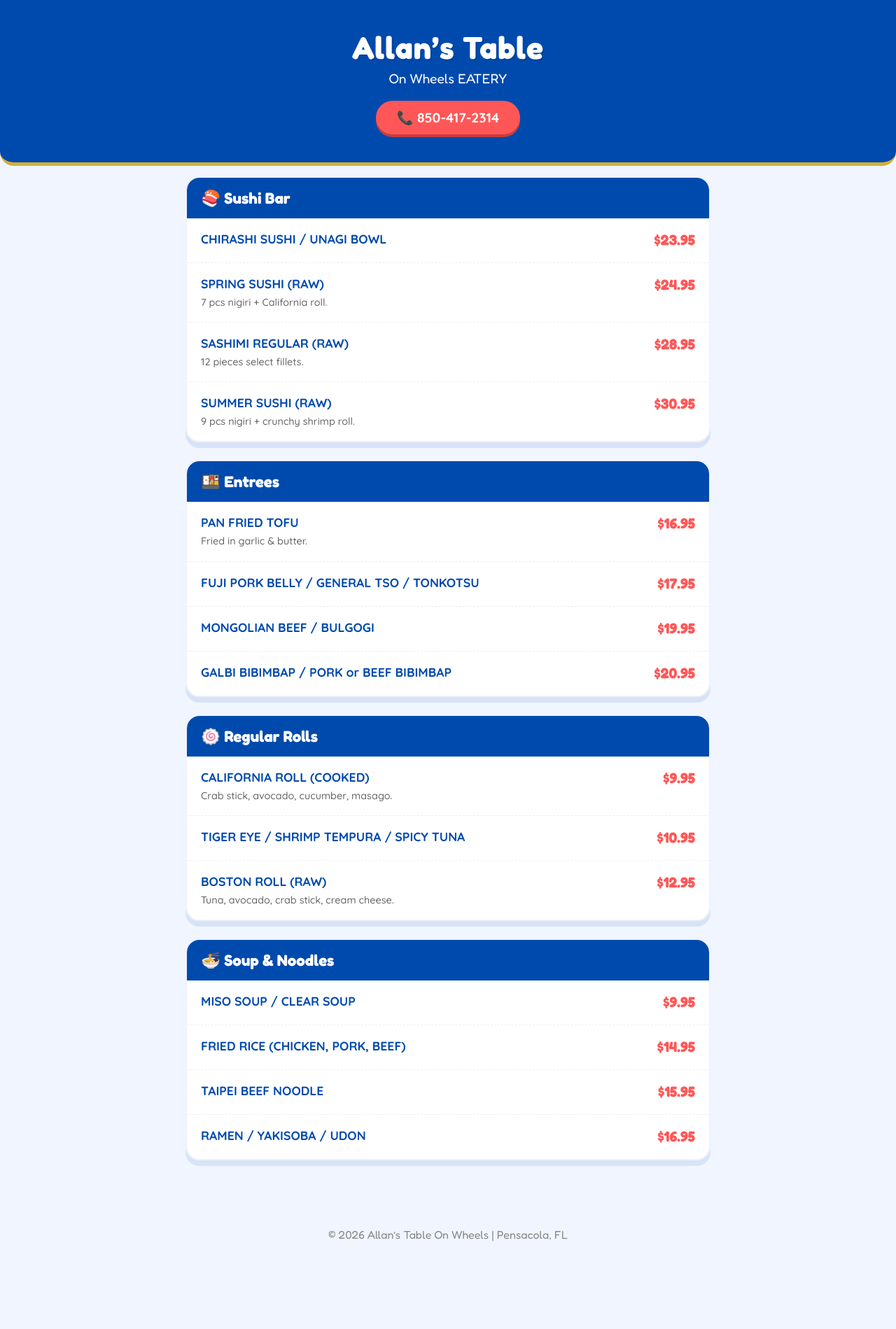
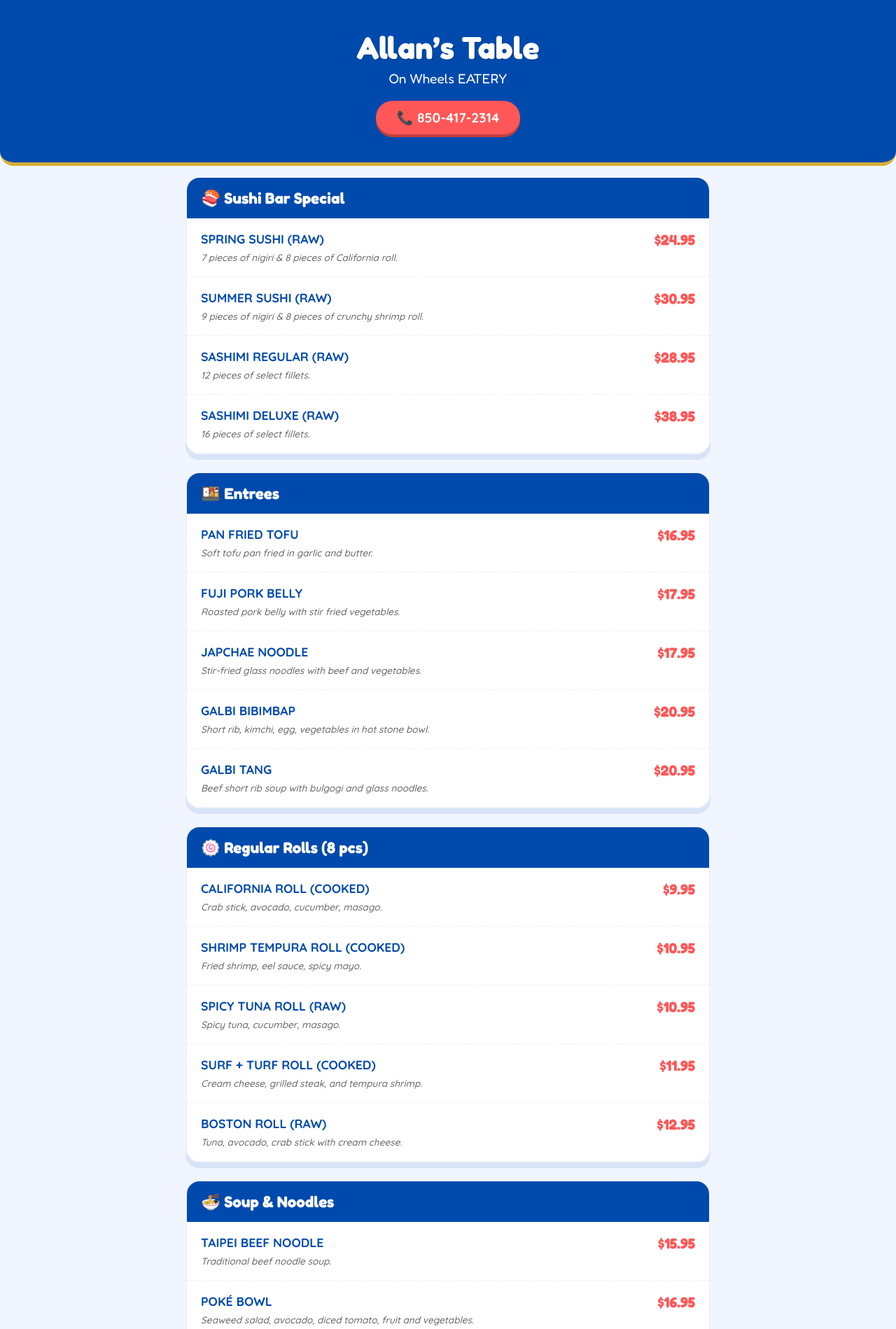
Before and after one commit to yujou0329/Allan-s-Table-On-Wheels-Menu, a plain HTML site: page index.html in a window 1280 px wide. Shown: the top 1899 px of the page at 70% size. Before the commit the page ends 1830 px from the top, so only its background shows below. Drawn offline with Linux system fonts and the light colour scheme.

Commit message:
Update index.html

```diff
--- a/index.html
+++ b/index.html
@@ -6,87 +6,20 @@
     <title>Allan’s Table On Wheels | Menu</title>
     <link href="https://fonts.googleapis.com/css2?family=Fredoka:wght@400;700&family=Quicksand:wght@500;700&display=swap" rel="stylesheet">
     <style>
-        :root {
-            --vibrant-blue: #004aad; /* 接近名片的活潑藍 */
-            --gold: #d4af37;
-            --white: #ffffff;
-            --bg: #f0f5ff;
-        }
+        :root { --vibrant-blue: #004aad; --gold: #d4af37; --bg: #f0f5ff; }
         body { font-family: 'Quicksand', sans-serif; margin: 0; background: var(--bg); color: #333; }
-
-        header {
-            background: var(--vibrant-blue);
-            color: white;
-            text-align: center;
-            padding: 40px 15px;
-            position: sticky;
-            top: 0;
-            z-index: 1000;
-            border-bottom: 5px solid var(--gold);
-            border-radius: 0 0 20px 20px;
-        }
-
-        /* 名片風格字型 */
-        header h1 {
-            margin: 0;
-            font-family: 'Fredoka', sans-serif;
-            font-size: 2.8rem;
-            font-weight: 700;
-            letter-spacing: 1px;
-            text-shadow: 2px 2px 0px rgba(0,0,0,0.1);
-        }
-        .sub-title {
-            font-family: 'Fredoka', sans-serif;
-            font-size: 1.2rem;
-            color: var(--white);
-            margin-top: 5px;
-        }
-
-        .phone-btn {
-            display: inline-block;
-            background: #ff5757; /* 顯眼的紅色按鈕 */
-            color: white;
-            padding: 12px 30px;
-            border-radius: 50px;
-            text-decoration: none;
-            font-weight: bold;
-            margin-top: 20px;
-            font-size: 1.2rem;
-            box-shadow: 0 4px 0px #c43e3e;
-            transition: 0.2s;
-        }
-        .phone-btn:active { transform: translateY(3px); box-shadow: none; }
-
+        header { background: var(--vibrant-blue); color: white; text-align: center; padding: 40px 15px; position: sticky; top: 0; z-index: 1000; border-bottom: 5px solid var(--gold); border-radius: 0 0 20px 20px; }
+        header h1 { margin: 0; font-family: 'Fredoka', sans-serif; font-size: 2.8rem; font-weight: 700; text-shadow: 2px 2px 0px rgba(0,0,0,0.1); }
+        .sub-title { font-family: 'Fredoka', sans-serif; font-size: 1.2rem; margin-top: 5px; }
+        .phone-btn { display: inline-block; background: #ff5757; color: white; padding: 12px 30px; border-radius: 50px; text-decoration: none; font-weight: bold; margin-top: 20px; font-size: 1.2rem; box-shadow: 0 4px 0px #c43e3e; }
         .container { max-width: 750px; margin: auto; padding: 15px; }
-
-        section {
-            background: white;
-            margin-bottom: 25px;
-            border-radius: 20px;
-            box-shadow: 0 8px 0px rgba(0,74,173,0.1);
-            overflow: hidden;
-            border: 2px solid #eef2f7;
-        }
-
-        h2 {
-            background: var(--vibrant-blue);
-            color: white;
-            margin: 0;
-            padding: 15px 20px;
-            font-size: 1.4rem;
-            font-family: 'Fredoka', sans-serif;
-            display: flex;
-            align-items: center;
-            gap: 10px;
-        }
-
+        section { background: white; margin-bottom: 25px; border-radius: 20px; box-shadow: 0 8px 0px rgba(0,74,173,0.1); overflow: hidden; border: 2px solid #eef2f7; }
+        h2 { background: var(--vibrant-blue); color: white; margin: 0; padding: 15px 20px; font-size: 1.4rem; font-family: 'Fredoka', sans-serif; display: flex; align-items: center; gap: 10px; }
         .item { display: flex; justify-content: space-between; padding: 18px 20px; border-bottom: 1px dashed #eee; align-items: flex-start; }
         .item:last-child { border-bottom: none; }
-
         .name { font-weight: 700; display: block; margin-bottom: 5px; font-size: 1.1rem; color: var(--vibrant-blue); }
-        .desc { font-size: 0.9rem; color: #666; line-height: 1.4; }
-        .price { font-weight: 700; color: #ff5757; font-size: 1.3rem; min-width: 75px; text-align: right; font-family: 'Fredoka', sans-serif; }
-
+        .desc { font-size: 0.85rem; color: #666; line-height: 1.4; font-style: italic; }
+        .price { font-weight: 700; color: #ff5757; font-size: 1.3rem; min-width: 80px; text-align: right; font-family: 'Fredoka', sans-serif; }
         footer { text-align: center; padding: 40px 20px; color: #888; font-family: 'Fredoka', sans-serif; }
     </style>
 </head>
@@ -100,34 +33,36 @@
 
 <div class="container">
     <section>
-        <h2>🍣 Sushi Bar</h2>
-        <div class="item"><div class="info"><span class="name">CHIRASHI SUSHI / UNAGI BOWL</span></div><div class="price">$23.95</div></div>
-        <div class="item"><div class="info"><span class="name">SPRING SUSHI (RAW)</span><span class="desc">7 pcs nigiri + California roll.</span></div><div class="price">$24.95</div></div>
-        <div class="item"><div class="info"><span class="name">SASHIMI REGULAR (RAW)</span><span class="desc">12 pieces select fillets.</span></div><div class="price">$28.95</div></div>
-        <div class="item"><div class="info"><span class="name">SUMMER SUSHI (RAW)</span><span class="desc">9 pcs nigiri + crunchy shrimp roll.</span></div><div class="price">$30.95</div></div>
+        <h2>🍣 Sushi Bar Special</h2>
+        <div class="item"><div class="info"><span class="name">SPRING SUSHI (RAW)</span><span class="desc">7 pieces of nigiri & 8 pieces of California roll.</span></div><div class="price">$24.95</div></div>
+        <div class="item"><div class="info"><span class="name">SUMMER SUSHI (RAW)</span><span class="desc">9 pieces of nigiri & 8 pieces of crunchy shrimp roll.</span></div><div class="price">$30.95</div></div>
+        <div class="item"><div class="info"><span class="name">SASHIMI REGULAR (RAW)</span><span class="desc">12 pieces of select fillets.</span></div><div class="price">$28.95</div></div>
+        <div class="item"><div class="info"><span class="name">SASHIMI DELUXE (RAW)</span><span class="desc">16 pieces of select fillets.</span></div><div class="price">$38.95</div></div>
     </section>
 
     <section>
         <h2>🍱 Entrees</h2>
-        <div class="item"><div class="info"><span class="name">PAN FRIED TOFU</span><span class="desc">Fried in garlic & butter.</span></div><div class="price">$16.95</div></div>
-        <div class="item"><div class="info"><span class="name">FUJI PORK BELLY / GENERAL TSO / TONKOTSU</span></div><div class="price">$17.95</div></div>
-        <div class="item"><div class="info"><span class="name">MONGOLIAN BEEF / BULGOGI</span></div><div class="price">$19.95</div></div>
-        <div class="item"><div class="info"><span class="name">GALBI BIBIMBAP / PORK or BEEF BIBIMBAP</span></div><div class="price">$20.95</div></div>
+        <div class="item"><div class="info"><span class="name">PAN FRIED TOFU</span><span class="desc">Soft tofu pan fried in garlic and butter.</span></div><div class="price">$16.95</div></div>
+        <div class="item"><div class="info"><span class="name">FUJI PORK BELLY</span><span class="desc">Roasted pork belly with stir fried vegetables.</span></div><div class="price">$17.95</div></div>
+        <div class="item"><div class="info"><span class="name">JAPCHAE NOODLE</span><span class="desc">Stir-fried glass noodles with beef and vegetables.</span></div><div class="price">$17.95</div></div>
+        <div class="item"><div class="info"><span class="name">GALBI BIBIMBAP</span><span class="desc">Short rib, kimchi, egg, vegetables in hot stone bowl.</span></div><div class="price">$20.95</div></div>
+        <div class="item"><div class="info"><span class="name">GALBI TANG</span><span class="desc">Beef short rib soup with bulgogi and glass noodles.</span></div><div class="price">$20.95</div></div>
     </section>
 
     <section>
-        <h2>🍥 Regular Rolls</h2>
+        <h2>🍥 Regular Rolls (8 pcs)</h2>
         <div class="item"><div class="info"><span class="name">CALIFORNIA ROLL (COOKED)</span><span class="desc">Crab stick, avocado, cucumber, masago.</span></div><div class="price">$9.95</div></div>
-        <div class="item"><div class="info"><span class="name">TIGER EYE / SHRIMP TEMPURA / SPICY TUNA</span></div><div class="price">$10.95</div></div>
-        <div class="item"><div class="info"><span class="name">BOSTON ROLL (RAW)</span><span class="desc">Tuna, avocado, crab stick, cream cheese.</span></div><div class="price">$12.95</div></div>
+        <div class="item"><div class="info"><span class="name">SHRIMP TEMPURA ROLL (COOKED)</span><span class="desc">Fried shrimp, eel sauce, spicy mayo.</span></div><div class="price">$10.95</div></div>
+        <div class="item"><div class="info"><span class="name">SPICY TUNA ROLL (RAW)</span><span class="desc">Spicy tuna, cucumber, masago.</span></div><div class="price">$10.95</div></div>
+        <div class="item"><div class="info"><span class="name">SURF + TURF ROLL (COOKED)</span><span class="desc">Cream cheese, grilled steak, and tempura shrimp.</span></div><div class="price">$11.95</div></div>
+        <div class="item"><div class="info"><span class="name">BOSTON ROLL (RAW)</span><span class="desc">Tuna, avocado, crab stick with cream cheese.</span></div><div class="price">$12.95</div></div>
     </section>
 
     <section>
         <h2>🍜 Soup & Noodles</h2>
-        <div class="item"><div class="info"><span class="name">MISO SOUP / CLEAR SOUP</span></div><div class="price">$9.95</div></div>
-        <div class="item"><div class="info"><span class="name">FRIED RICE (CHICKEN, PORK, BEEF)</span></div><div class="price">$14.95</div></div>
-        <div class="item"><div class="info"><span class="name">TAIPEI BEEF NOODLE</span></div><div class="price">$15.95</div></div>
-        <div class="item"><div class="info"><span class="name">RAMEN / YAKISOBA / UDON</span></div><div class="price">$16.95</div></div>
+        <div class="item"><div class="info"><span class="name">TAIPEI BEEF NOODLE</span><span class="desc">Traditional beef noodle soup.</span></div><div class="price">$15.95</div></div>
+        <div class="item"><div class="info"><span class="name">POKÉ BOWL</span><span class="desc">Seaweed salad, avocado, diced tomato, fruit and vegetables.</span></div><div class="price">$16.95</div></div>
+        <div class="item"><div class="info"><span class="name">KOREAN HOT POT</span><span class="desc">Tofu, kimchi, seafood.</span></div><div class="price">$19.95</div></div>
     </section>
 </div>
 
```
